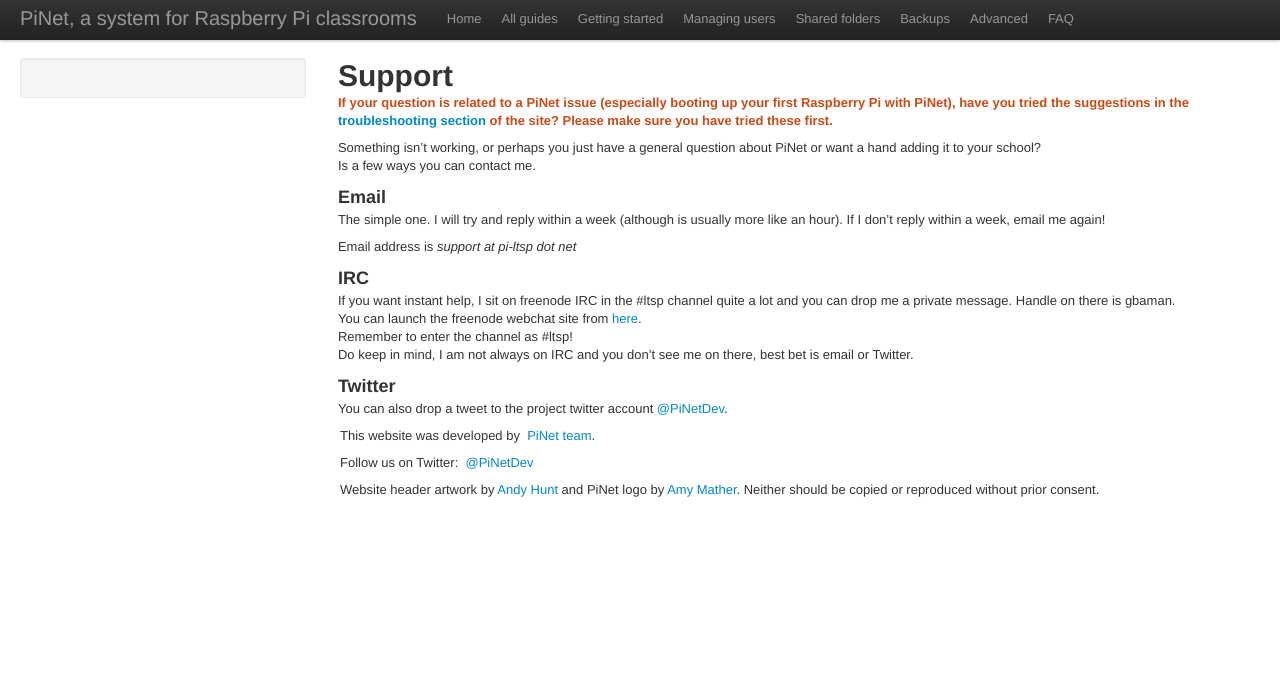
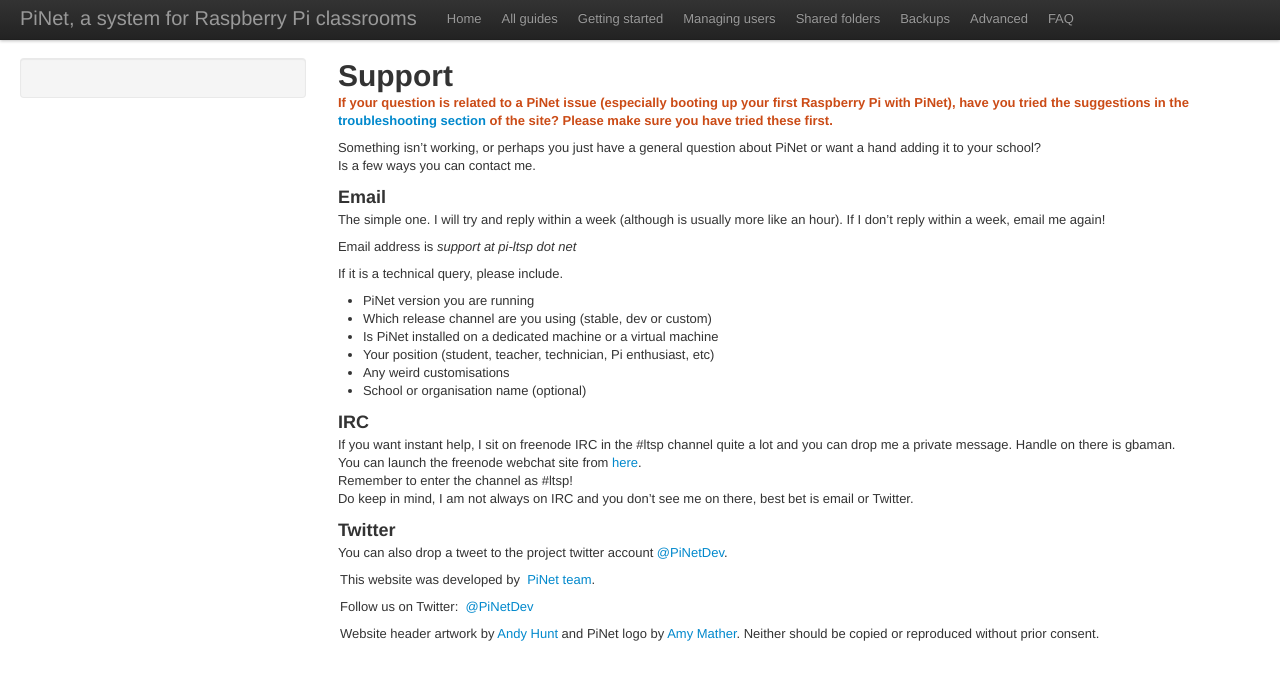
Before and after one commit to PiNet/PiNet.github.io, a Jekyll site: the page built from articles/support.md, in a window 1280 px wide. Shown: the top 680 px of the page. Built offline with Jekyll 4.4.1, drawn with Linux system fonts in a browser that asks for light colours; some web fonts are replaced; Markdown is read by kramdown in place of the engine named in the settings.

Commit message:
Added technical query support requirements

```diff
--- a/articles/support.md
+++ b/articles/support.md
@@ -16,6 +16,14 @@
 
 Email address is  *support at pi-ltsp dot net*
 
+If it is a technical query, please include.
+- PiNet version you are running
+- Which release channel are you using (stable, dev or custom)
+- Is PiNet installed on a dedicated machine or a virtual machine
+- Your position (student, teacher, technician, Pi enthusiast, etc)
+- Any weird customisations
+- School or organisation name (optional)
+
 ### IRC
 If you want instant help, I sit on freenode IRC in the #ltsp channel quite a lot and you can drop me a private message. Handle on there is gbaman.
 You can launch the freenode webchat site from [here](https://webchat.freenode.net/).
```
